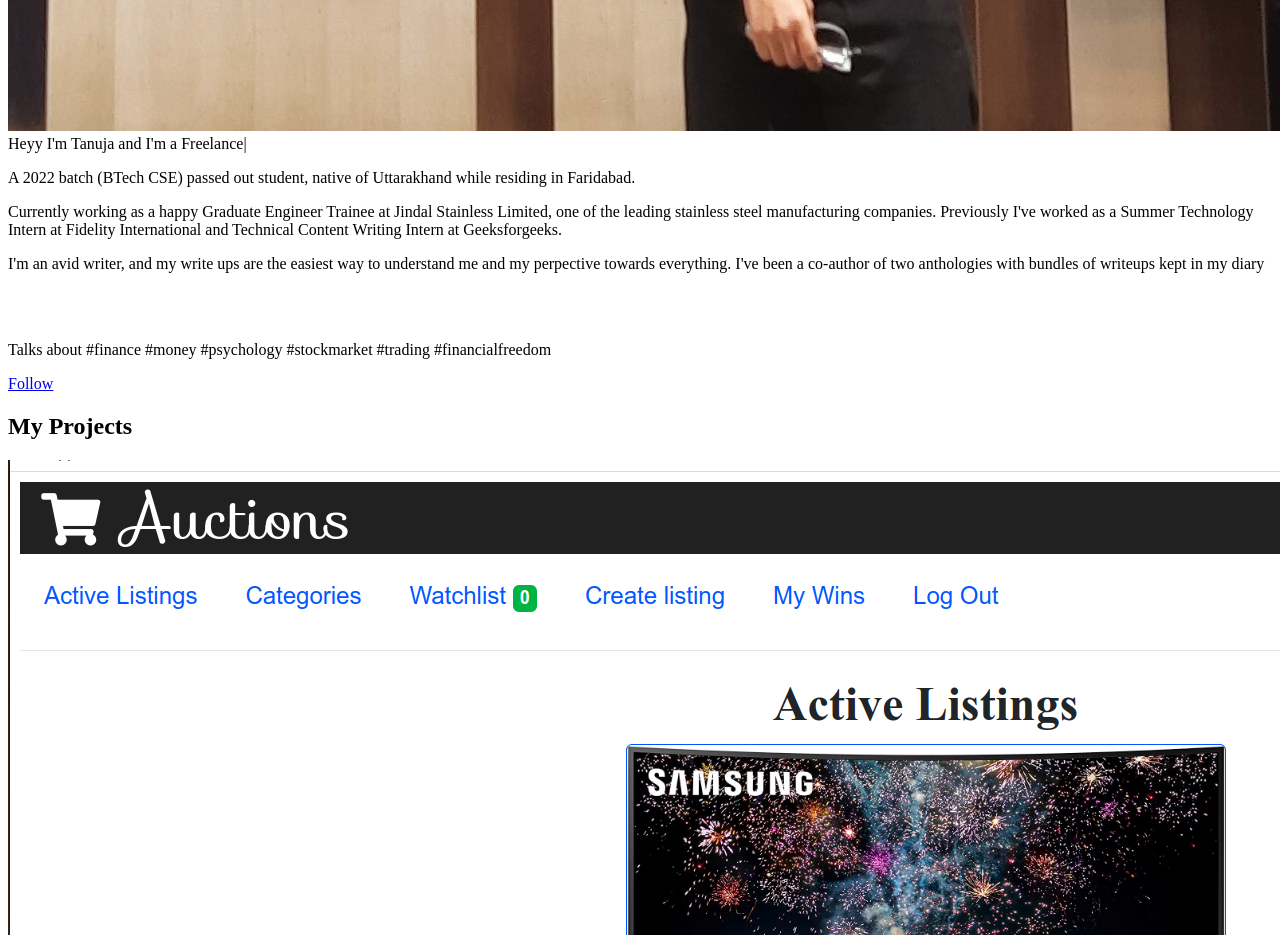
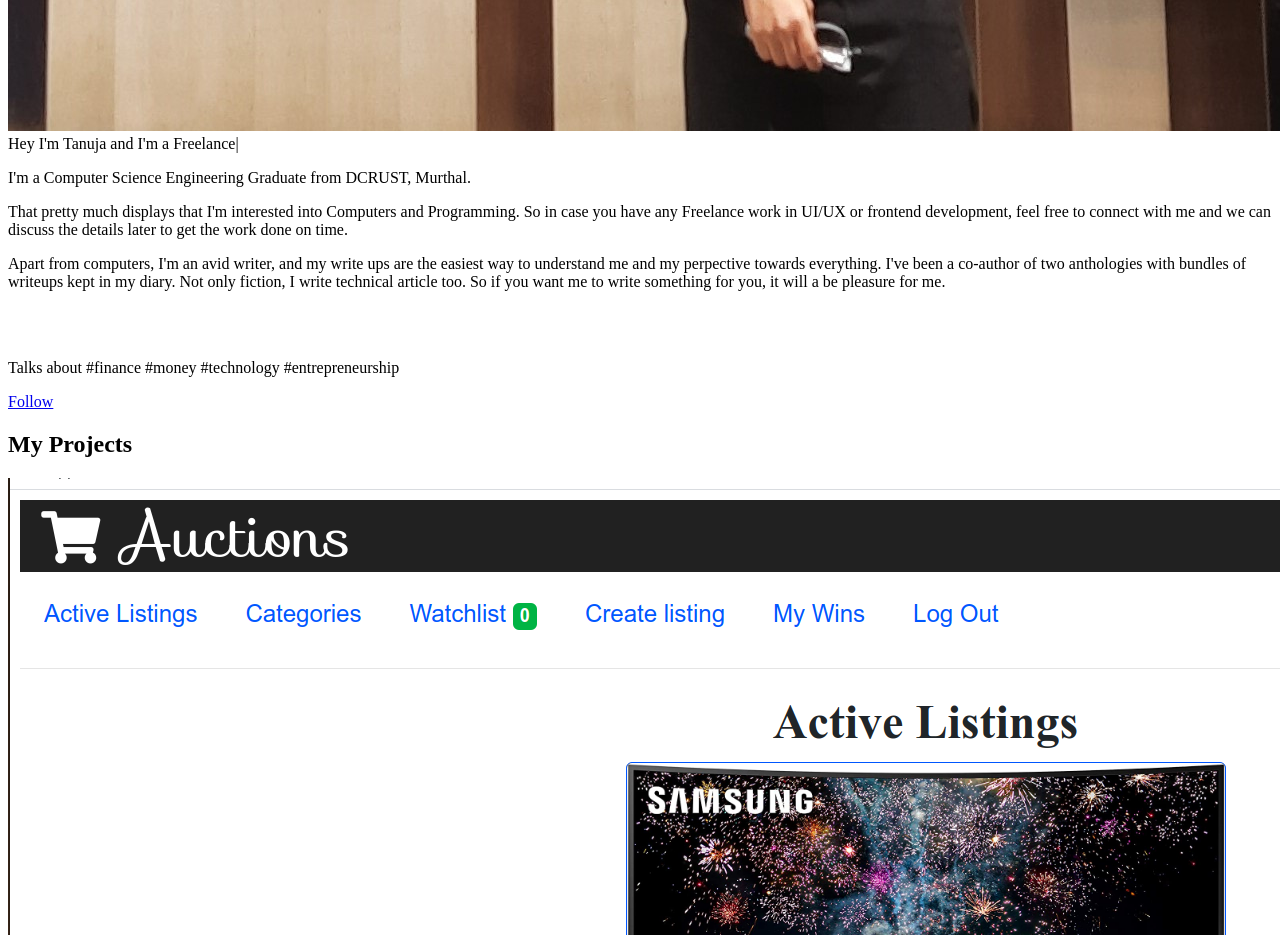
Before and after one commit to tanujajoshi1/TanujaJoshi, a website: page public/index.html in a window 1280 px wide. Shown: the part 1220-2155 px from the top of the page. Drawn offline with nearby package versions, Linux system fonts and the light colour scheme; some packages are replaced by stand-ins of ours.

Commit message:
Update index.html

```diff
--- a/public/index.html
+++ b/public/index.html
@@ -59,13 +59,16 @@
                                 <img src="./images/profile.jpg" alt="">
                             </div>
                             <div class="column right">
-                                <div class="text">Heyy I'm Tanuja and I'm a <span class="typing1"></span></div>
-                           <p>A 2022 batch (BTech CSE) passed out student, native of Uttarakhand while residing in Faridabad.</p>
-                                <p>Currently working as a happy Graduate Engineer Trainee at Jindal Stainless Limited, one of the leading stainless steel manufacturing companies.
-                                    Previously I've worked as a Summer Technology Intern at Fidelity International and Technical Content Writing Intern at Geeksforgeeks.</p>
-                                <p>I'm an avid writer, and my write ups are the easiest way to understand me and my perpective towards everything. I've been a co-author of two anthologies with bundles of writeups kept in my diary</p>
+                                <div class="text">Hey I'm Tanuja and I'm a <span class="typing1"></span></div>
+                           <p>I'm a Computer Science Engineering Graduate from DCRUST, Murthal.</p>
+                                <p>That pretty much displays that I'm interested into Computers and Programming. So in case you have any Freelance work
+                                    in UI/UX or frontend development, feel free to connect with me and we can discuss the details later to get the work done on time.
+                                </p>
+                                <p>Apart from computers, I'm an avid writer, and my write ups are the easiest way to understand me and my perpective towards everything. I've been a co-author of two anthologies with bundles of writeups kept in my diary.
+                                    Not only fiction, I write technical article too. So if you want me to write something for you, it will a be pleasure for me.
+                                </p>
                               <br><br/>
-                                <p font-color="grey">Talks about #finance #money #psychology #stockmarket #trading #financialfreedom</p>
+                                <p >Talks about <label class="hastag">#finance #money #technology  #entrepreneurship</label></p>
                             <a href="https://www.linkedin.com/in/tanuja-joshi-b3a179193/">Follow</a>
                         </div>
 
```
